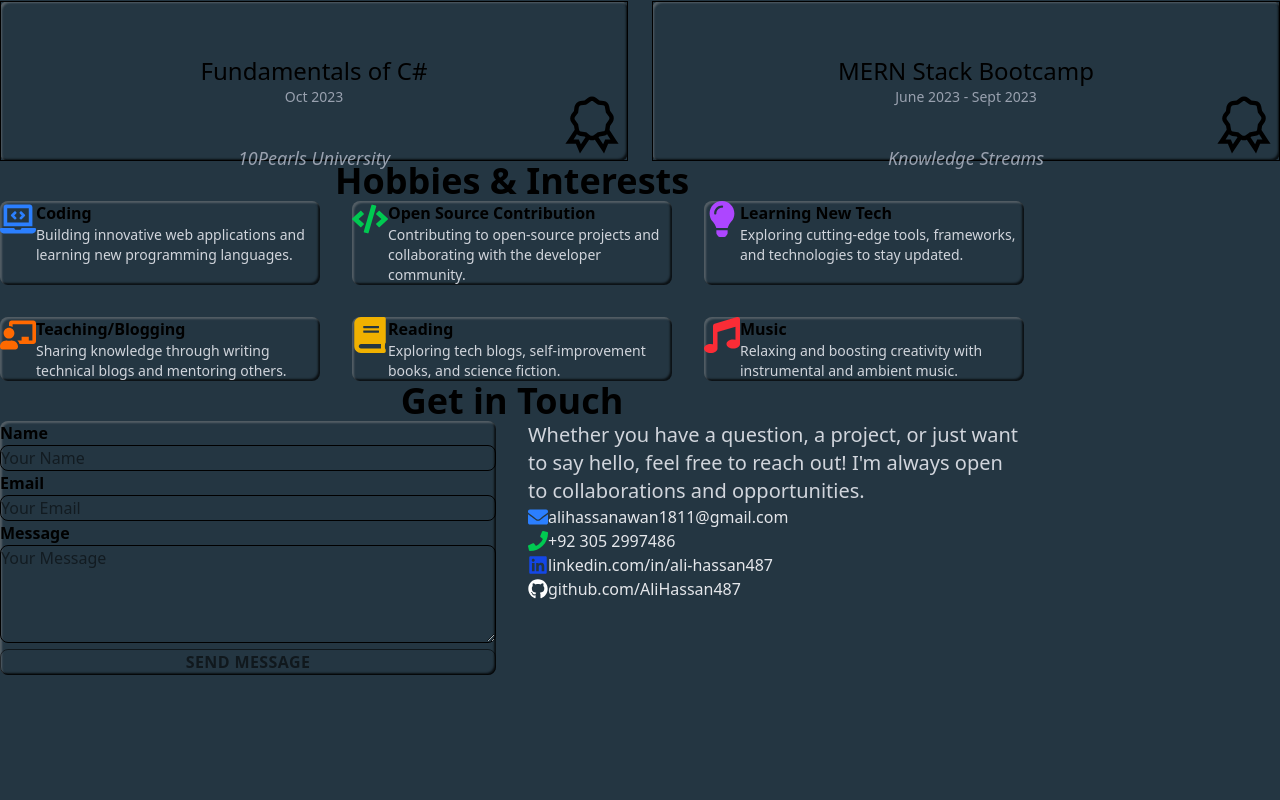
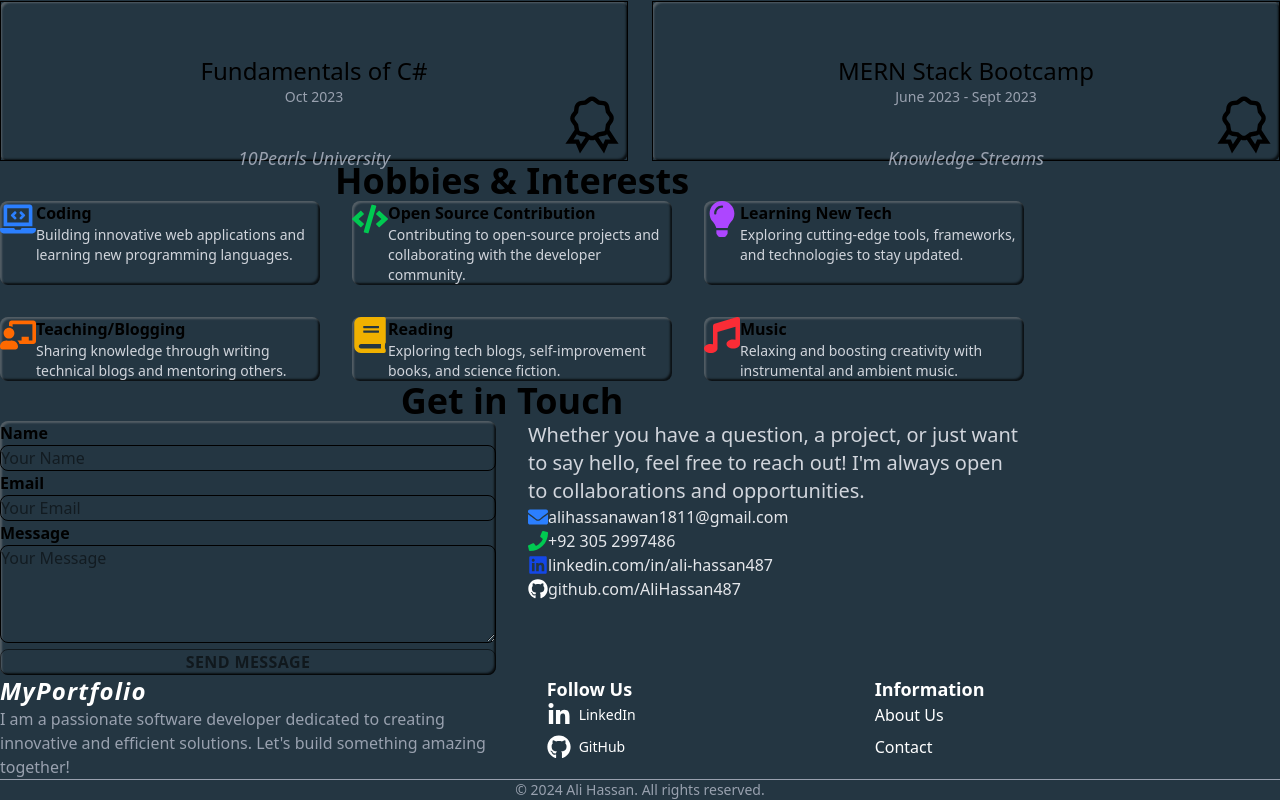
Before and after one commit to hassanawan2211/ali-hassan-portfolio, a React (Vite) app: page / in a window 1280 px wide. Shown: the part 3868-4668 px from the top of the page. Before the commit the page ends 4543 px from the top, so only its background shows below. Built offline with nearby package versions, Linux system fonts and the light colour scheme.

Commit message:
design footer section

```diff
--- a/src/App.tsx
+++ b/src/App.tsx
@@ -9,6 +9,7 @@ import Projects from "./components/Projects";
 import Certifications from "./components/Certifications";
 import Hobbies from "./components/Hobbies";
 import Contact from "./components/Contact";
+import Footer from "./components/Footer";
 
 const App: React.FC = () => {
   return (
@@ -23,8 +24,9 @@ const App: React.FC = () => {
         <Projects />
         <Certifications />
         <Hobbies />
-        <Contact/>
+        <Contact />
       </main>
+      <Footer />
     </div>
   );
 };
--- /dev/null
+++ b/src/components/Footer.tsx
@@ -0,0 +1,82 @@
+import React from "react";
+import AllIcons from "./AllIcons";
+
+const Footer: React.FC = () => {
+  const followUs = [
+    {
+      label: "LinkedIn",
+      icon: "linkedin",
+      link: "https://www.linkedin.com/",
+    },
+    {
+      label: "GitHub",
+      icon: "git",
+      link: "https://www.github.com",
+    },
+  ];
+
+  return (
+    <footer className="bg-mainColor text-white px-6 py-4 pt-8 md:px-12 lg:px-24">
+      <div className="container mx-auto px-4">
+        <div className="grid grid-cols-12 gap-8">
+          <div className="col-span-12 md:col-span-5">
+            <div className="text-2xl font-bold text-lightWhite italic">
+              <a className="tracking-wider" href="#home">
+                MyPortfolio
+              </a>
+            </div>
+            <p className="mt-4 text-gray-400 text-md">
+              I am a passionate software developer dedicated to creating
+              innovative and efficient solutions. Let's build something amazing
+              together!
+            </p>
+          </div>
+
+          <div className="col-span-12 md:col-span-3">
+            <h4 className="text-lg font-semibold mb-4">Follow Us</h4>
+            <div className="flex flex-col gap-2">
+              {followUs.map((social, index) => (
+                <a
+                  key={index}
+                  href={social.link}
+                  target="_blank"
+                  rel="noopener noreferrer"
+                  className="hover:text-gray-400 flex items-center gap-2 text-sm"
+                >
+                  <span>
+                    <AllIcons name={social.icon} size={24} />{" "}
+                  </span>
+                  <span>{social.label}</span>
+                </a>
+              ))}
+            </div>
+          </div>
+
+          <div className="col-span-12 md:col-span-4">
+            <h4 className="text-lg font-semibold mb-4">Information</h4>
+            <ul className="flex flex-col gap-2">
+              <li>
+                <a href="#about" className="hover:text-gray-400">
+                  About Us
+                </a>
+              </li>
+              <li>
+                <a href="#contact" className="hover:text-gray-400">
+                  Contact
+                </a>
+              </li>
+            </ul>
+          </div>
+        </div>
+        <hr className="border-gray-400 mt-6" />
+        <div className="mt-8 text-center pb-6">
+          <p className="text-gray-400 text-sm">
+            &copy; 2024 Ali Hassan. All rights reserved.
+          </p>
+        </div>
+      </div>
+    </footer>
+  );
+};
+
+export default Footer;
```
